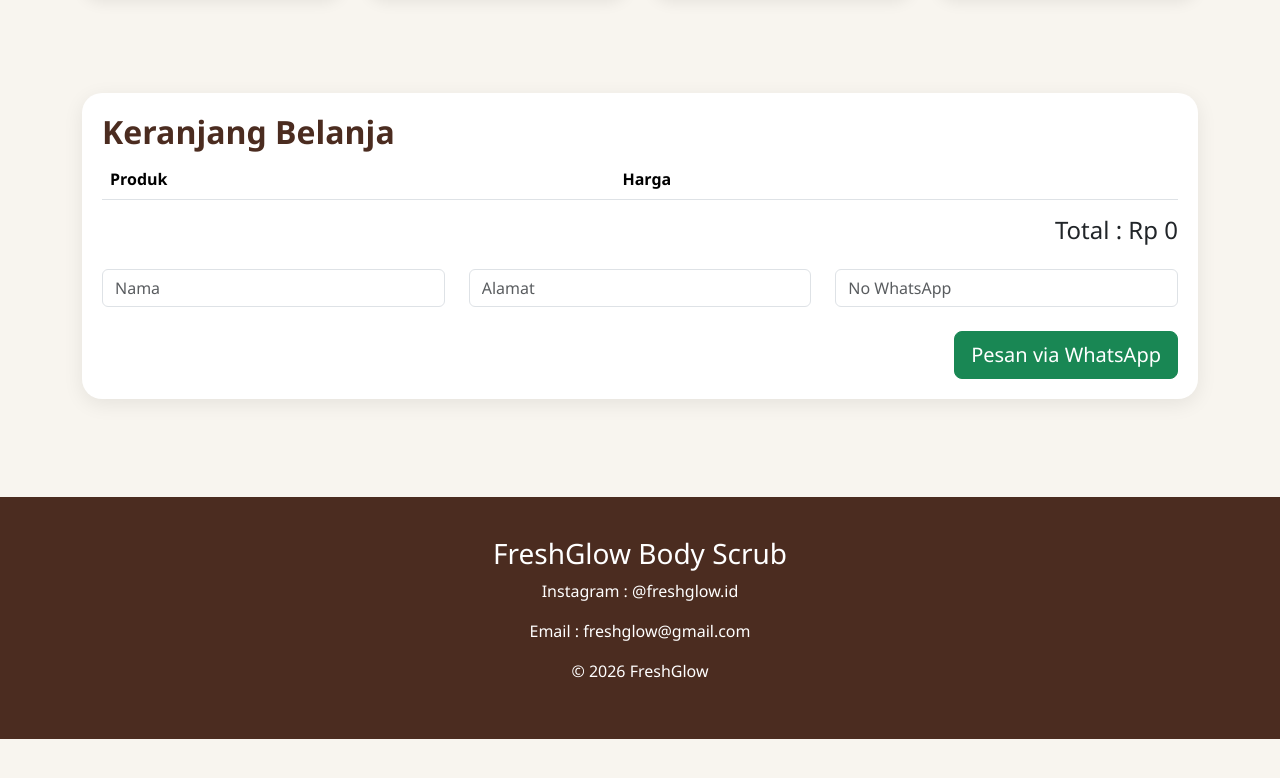
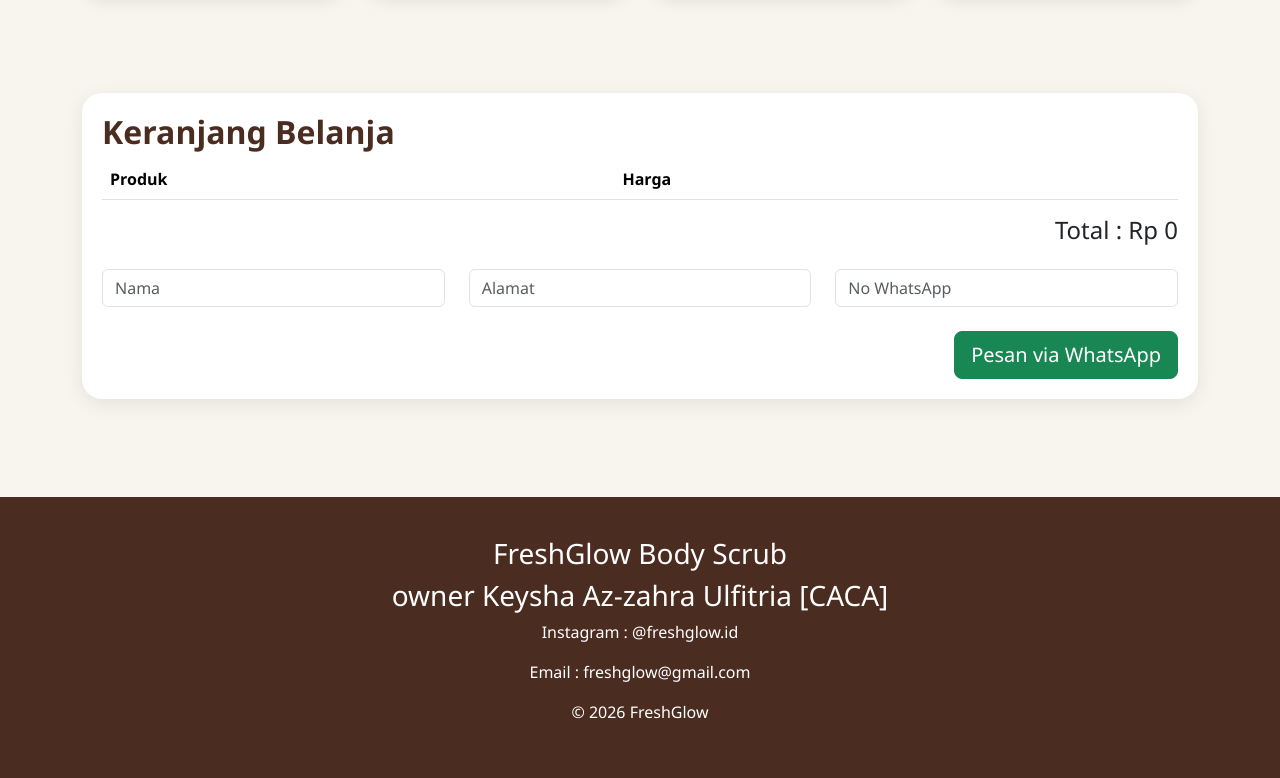
Before and after one commit to Keyshaaz-zahra/freshglow-showcase, a plain HTML site: page index.html in a window 1280 px wide. Shown: the part 2360-3138 px from the top of the page. Before the commit the page ends 3099 px from the top, so only its background shows below. Drawn offline with nearby package versions, Linux system fonts and the light colour scheme.

Commit message:
Update FreshGlow Showcase

```diff
--- a/index.html
+++ b/index.html
@@ -471,6 +471,8 @@
 
 <h3>FreshGlow Body Scrub</h3>
 
+<h3>owner Keysha Az-zahra Ulfitria [CACA]</h3>
+
 <p>
 Instagram : @freshglow.id
 </p>
```
